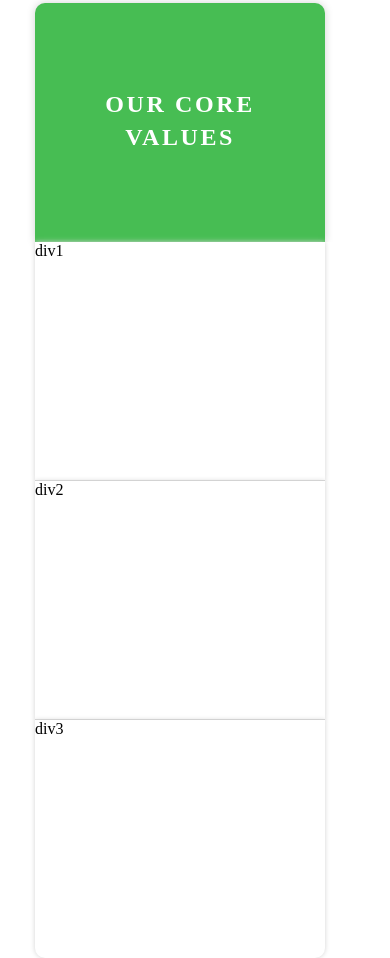
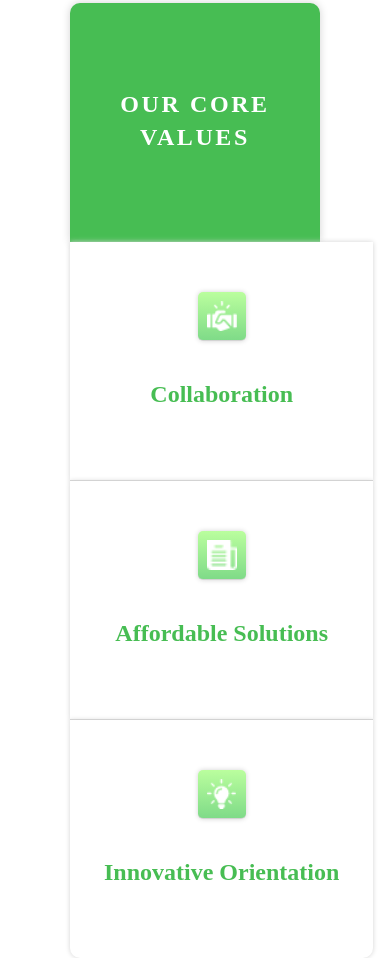
Before and after one commit to faezekeshmiri/internship, a plain HTML site: page iseus/products.html in a window 390 px wide. Shown: the part 811-1769 px from the top of the page. Drawn offline with Linux system fonts and the light colour scheme.

Commit message:
Complete responsive core value section. Closes #7

```diff
--- a/iseus/product_style.css
+++ b/iseus/product_style.css
@@ -260,7 +260,7 @@ header hr{
     flex-wrap: wrap;
 }
 .title-left{
-    width: 190px;
+    width: 203px;
     height: 68px;
     background: #47bd53;
     box-shadow: lightgray 0px 0px 8px;
@@ -278,14 +278,14 @@ header hr{
     letter-spacing: 2.6px;
 }
 .values-right{
-    width: 878px;
+    width: 911px;
     height: 238px;
     background: white;
     display: flex;
     flex-wrap: wrap;
 }
 .values-right div{
-    width: 290px;
+    width: 303px;
     background: white;
     height: 238px;
     border-right: 1px solid lightgray;
@@ -295,6 +295,25 @@ header hr{
     border: none;
     border-radius: 0px 10px 10px 0px;
     margin-bottom: 100px;
+}
+.values-right div .value-icon{
+  width: 48px;
+  height: 48px;
+  border-radius: 5px;
+  background-image: linear-gradient(to bottom, rgba(118, 253, 61, 0.5), rgba(0, 183, 18, 0.5));
+  margin: auto;
+  margin-top: 50px;
+}
+.values-right div .value-icon .icon{
+    width: 30px;
+    height: 30px;
+    margin: 9px;
+
+}
+.values-right div h2{
+    color: #47bd53;
+    margin-top: 40px;
+    text-align: center;
 }
 
 /*************************************/
@@ -335,4 +354,8 @@ header hr{
     .title-left{
         border-radius: 10px 10px 0px 0px;
     }
+    .core-values{
+        margin-left: 9%;
+        margin-right: 9%;
+    }
 }
--- a/iseus/products.html
+++ b/iseus/products.html
@@ -72,9 +72,18 @@
     <section class="core-values">
       <div class="title-left">our core values</div>
       <div class="values-right">
-      <div>div1</div>
-      <div>div2</div>
-      <div class="no-border">div3</div>
+      <div>
+        <div class="value-icon"><img src="img/handshake.png" alt="value" class="icon"></div>
+        <h2>Collaboration</h2>
+      </div>
+      <div>
+        <div class="value-icon"><img src="img/newspaper (3).png" alt="value" class="icon"></div>
+        <h2>Affordable Solutions</h2>
+      </div>
+      <div class="no-border">
+        <div class="value-icon"><img src="img/light-bulb.png" alt="value" class="icon"></div>
+        <h2>Innovative Orientation</h2>
+      </div>
       </div>
     </section>
     <script>
```
Also changed, not shown: iseus/img/handshake.png (added), iseus/img/light-bulb.png (added), iseus/img/newspaper (3).png (added).
